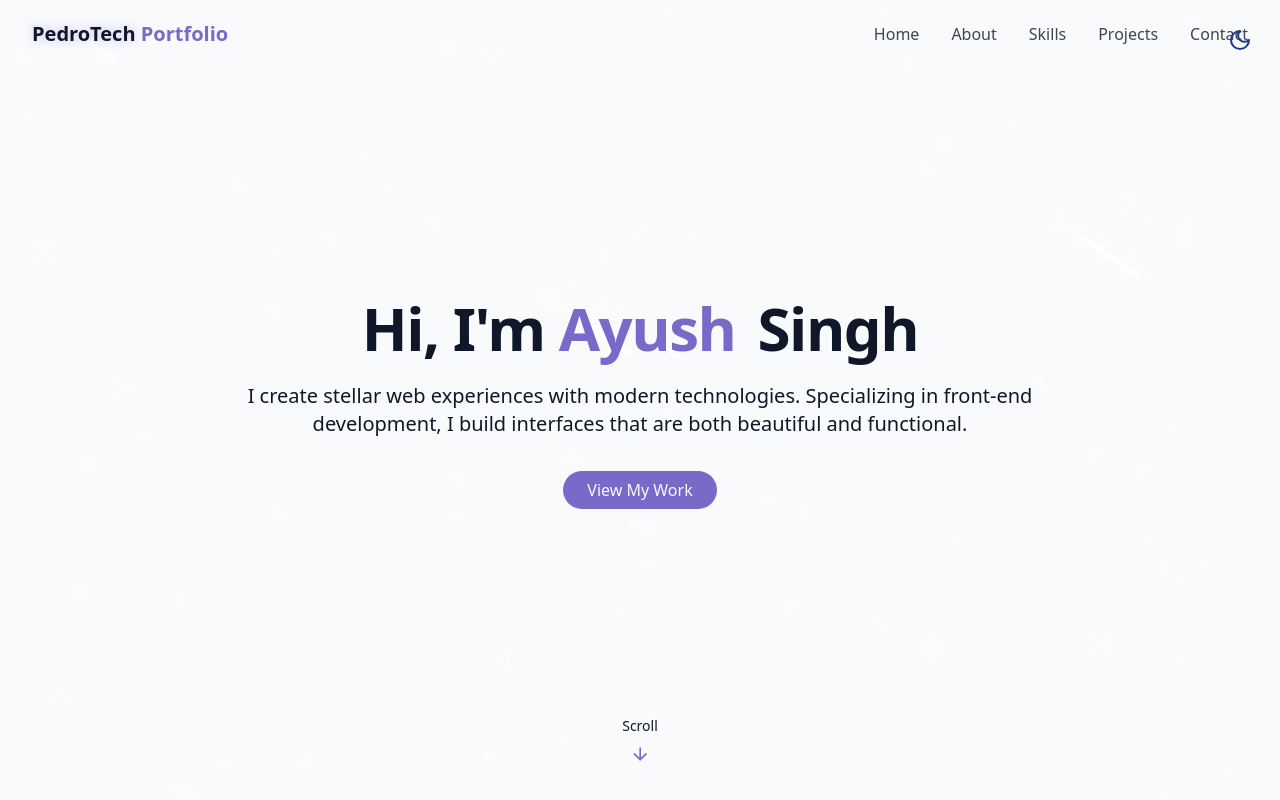
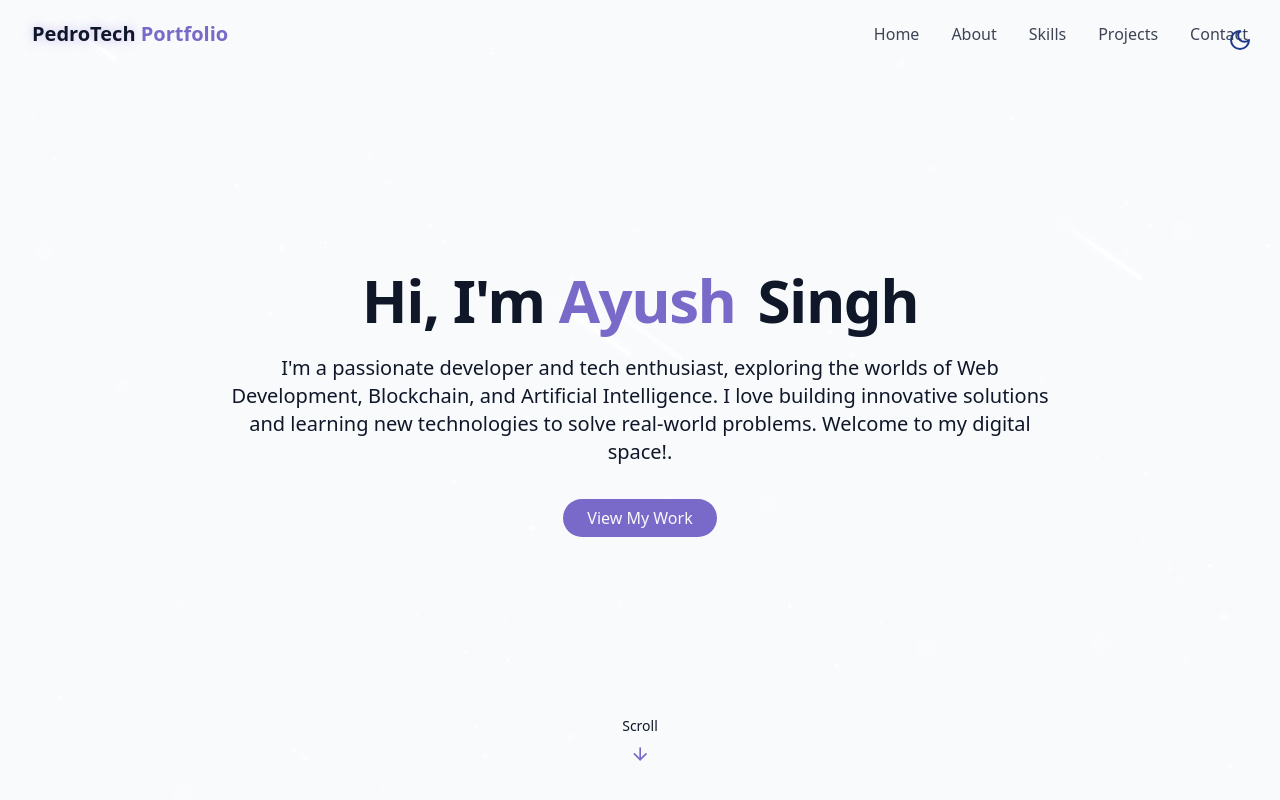
Before and after one commit to Ayushsingh48/Myportfoliowebsite-, a React (Vite) app: page / in a window 1280 px wide. Shown: the top 800 px of the page. Built offline with nearby package versions, Linux system fonts and the light colour scheme.

Commit message:
random changes

```diff
--- a/src/components/HeroSection.jsx
+++ b/src/components/HeroSection.jsx
@@ -21,9 +21,7 @@ export const HeroSection = () => {
           </h1>
 
           <p className="text-lg md:text-xl text-muted-foreground max-2-2xl mx-auto opacity-0 animate-fade-in-delay-3">
-            I create stellar web experiences with modern technologies.
-            Specializing in front-end development, I build interfaces that are
-            both beautiful and functional.
+            I'm a passionate developer and tech enthusiast, exploring the worlds of Web Development, Blockchain, and Artificial Intelligence. I love building innovative solutions and learning new technologies to solve real-world problems. Welcome to my digital space!.
           </p>
 
           <div className="pt-4 opacity-0 animate-fade-in-delay-4">
```
